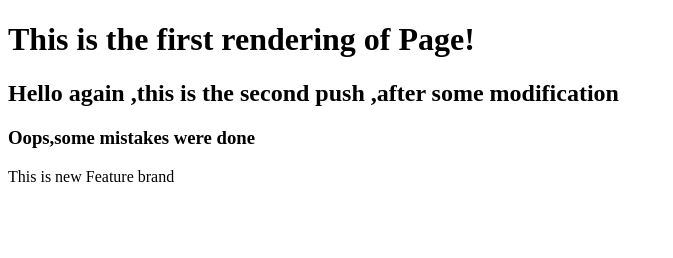
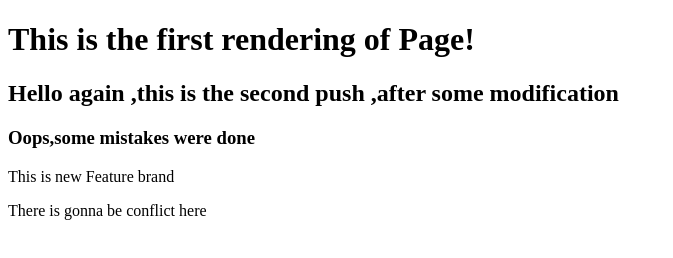
Before and after one commit to adizh/demo-repo, a plain HTML site: page index.html in a window 1280 px wide. Shown: the whole page, without its empty margins (0-673 px from the left). Drawn offline with Linux system fonts and the light colour scheme.

Commit message:
conflict

```diff
--- a/index.html
+++ b/index.html
@@ -11,6 +11,7 @@
 <h2>Hello again ,this is the second push ,after some modification</h2>
 <h3>Oops,some mistakes were done</h3>
 <div>This is new Feature brand</div>
+<p>There is gonna be conflict here</p>
 
 </body>
 </html>
```
